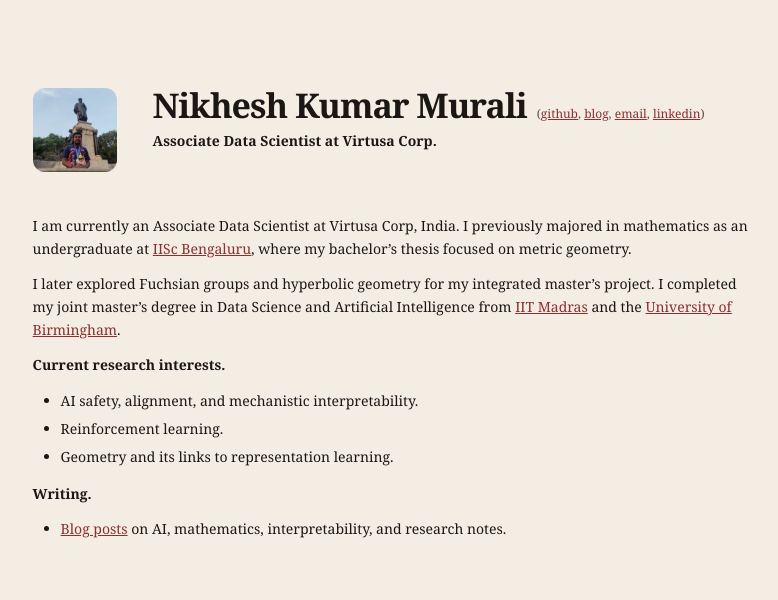
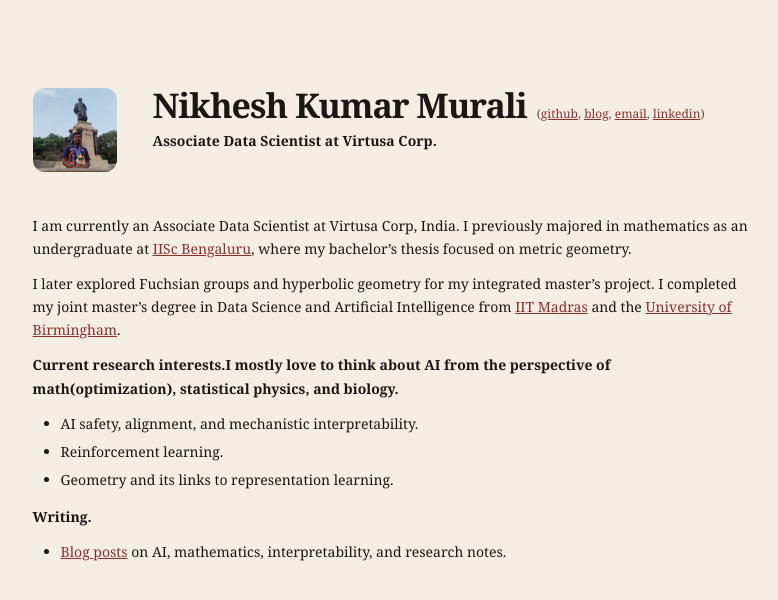
Before and after one commit to NikheshKumar/nikheshkumar.github.io, a Jekyll site: the page index.html, which Jekyll copies as it is, in a window 1280 px wide. Shown: the top 600 px of the page, without its empty margins (249-1027 px from the left). Built offline with Jekyll 4.4.1, drawn with Linux system fonts in a browser that asks for light colours.

Commit message:
Update research interests description in index.html

```diff
--- a/index.html
+++ b/index.html
@@ -380,7 +380,7 @@
 
 
 
-      <p><strong>Current research interests.</strong></p>
+      <p><strong>Current research interests.I mostly love to think about AI from the perspective of math(optimization), statistical physics, and biology.</strong></p>
 
       <ul>
 
@@ -389,6 +389,7 @@
         <li>Reinforcement learning.</li>
 
         <li>Geometry and its links to representation learning.</li>
+
 
       </ul>
 
```
